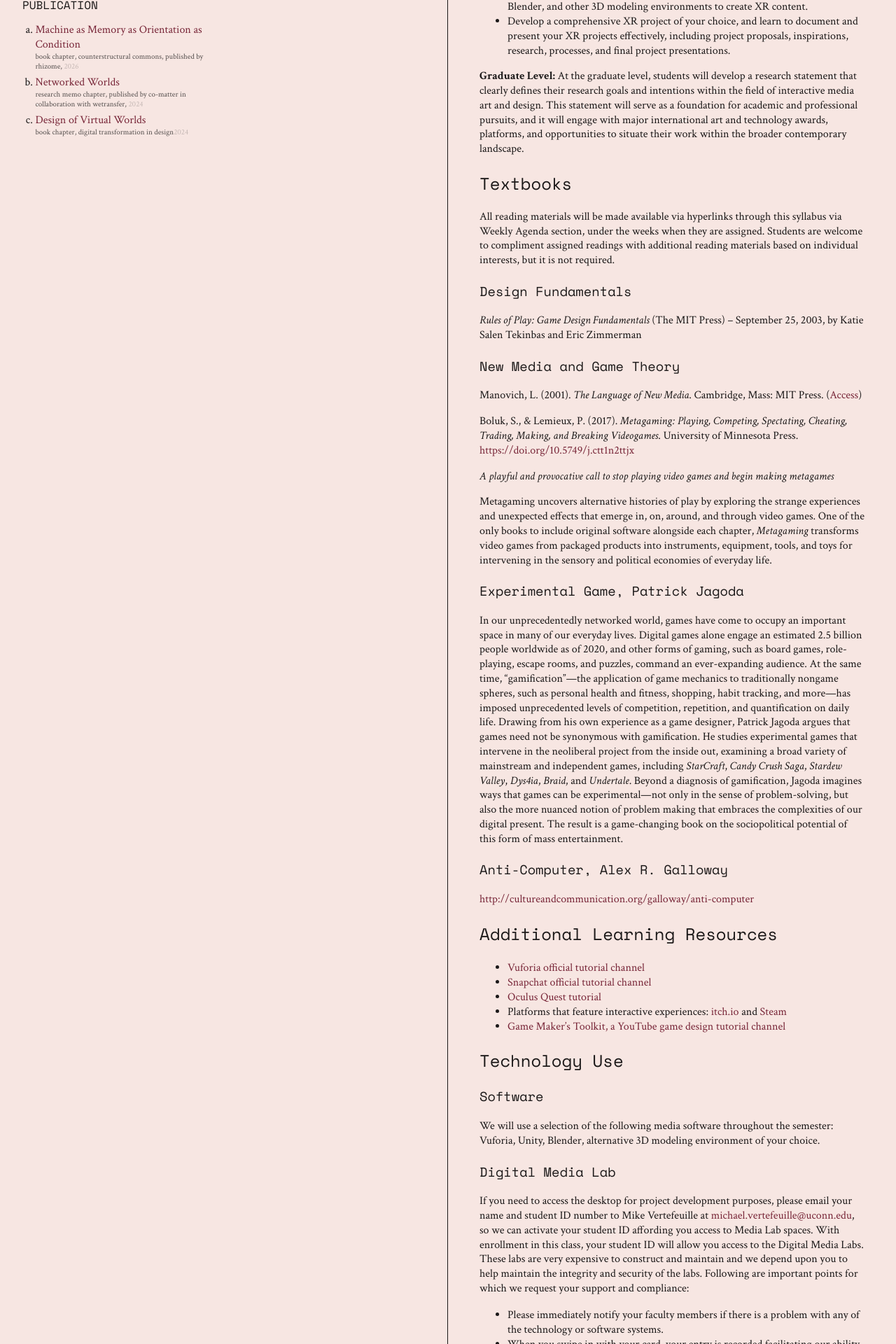
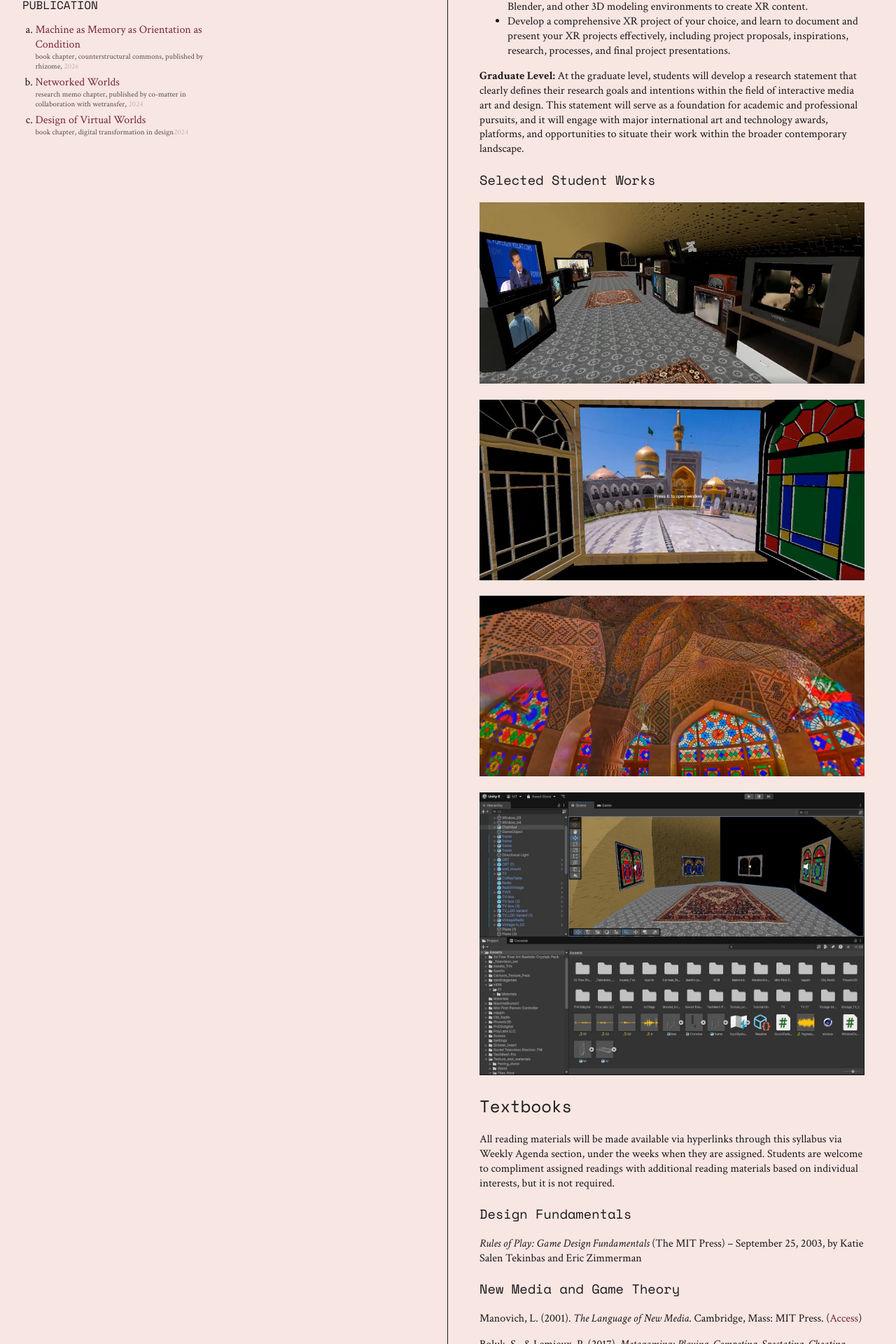
Before and after one commit to zhenzhenqi/zhenzhenqi, a Jekyll site: the page built from teaching/disruptive_technologies/index.md, in a window 1280 px wide. Shown: the part 560-2480 px from the top of the page at 70% size. Built offline with Jekyll 4.4.1, drawn with Linux system fonts in a browser that asks for light colours.

Commit message:
Add selected student works gallery

```diff
--- a/teaching/disruptive_technologies/index.md
+++ b/teaching/disruptive_technologies/index.md
@@ -18,6 +18,12 @@ By the end of the course, students should have achieved the following objectives
 - Develop a comprehensive XR project of your choice, and learn to document and present your XR projects effectively, including project proposals, inspirations, research, processes, and final project presentations.
 
 **Graduate Level:** At the graduate level, students will develop a research statement that clearly defines their research goals and intentions within the field of interactive media art and design. This statement will serve as a foundation for academic and professional pursuits, and it will engage with major international art and technology awards, platforms, and opportunities to situate their work within the broader contemporary landscape.
+
+<h3>Selected Student Works</h3>
+<p><img src="{{ '/assets/imported/teaching/disruptive_technologies/m1.jpg' | relative_url }}" alt="Immersive virtual environment featuring rows of vintage televisions displaying archival imagery" loading="lazy" decoding="async"></p>
+<p><img src="{{ '/assets/imported/teaching/disruptive_technologies/m2.jpg' | relative_url }}" alt="Virtual view through stained-glass windows toward a mosque courtyard and golden dome" loading="lazy" decoding="async"></p>
+<p><img src="{{ '/assets/imported/teaching/disruptive_technologies/m3.jpg' | relative_url }}" alt="Immersive architectural interior with ornate mosaic surfaces and colorful stained-glass windows" loading="lazy" decoding="async"></p>
+<p><img src="{{ '/assets/imported/teaching/disruptive_technologies/m4.jpg' | relative_url }}" alt="Unity editor showing the development of a virtual room with patterned carpet and stained-glass windows" loading="lazy" decoding="async"></p>
 
 ## Textbooks
 
```
Also changed, not shown: assets/imported/teaching/disruptive_technologies/m1.jpg (added), assets/imported/teaching/disruptive_technologies/m2.jpg (added), assets/imported/teaching/disruptive_technologies/m3.jpg (added), assets/imported/teaching/disruptive_technologies/m4.jpg (added).
